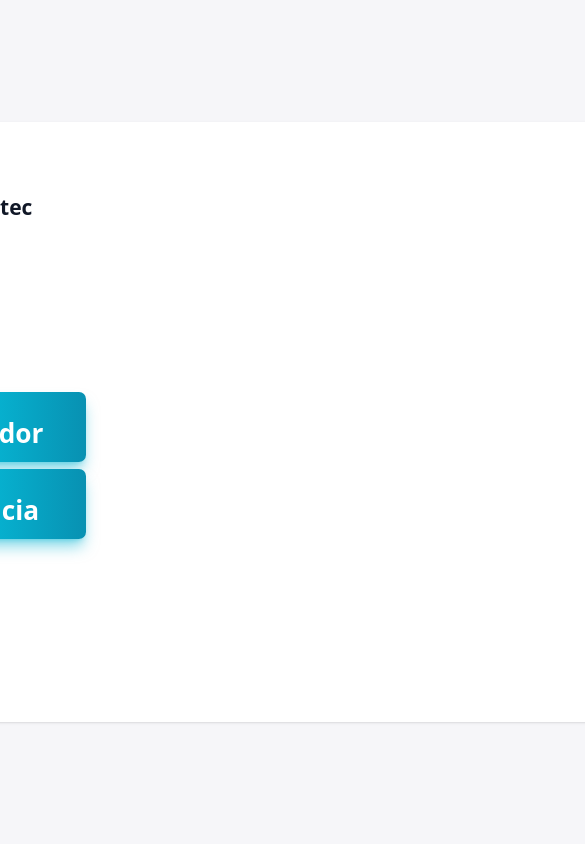
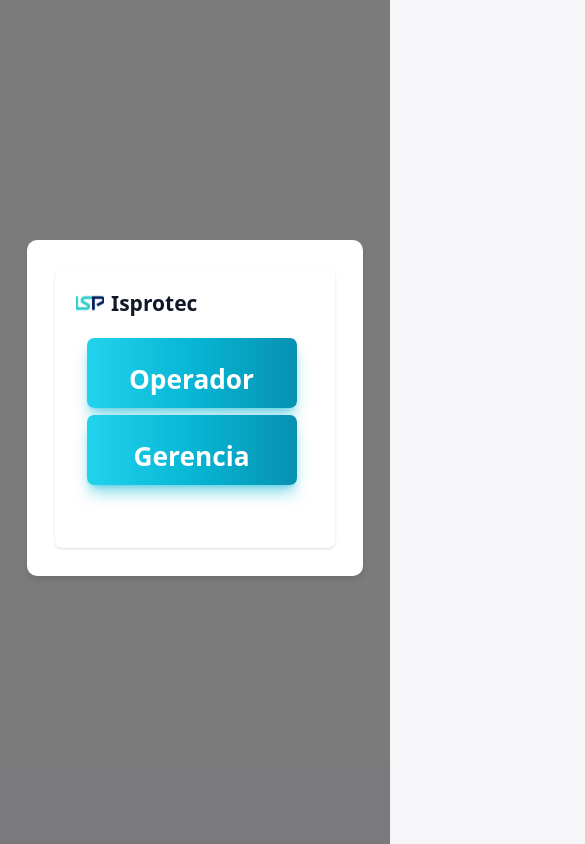
Before and after one commit to pansolit0/angular17-firstpage, an Angular app: page /gerencia-dashboard in a window 390 px wide. Shown: the whole page, 585 px wide, since content can reach past the window. Built offline with nearby package versions, Linux system fonts and the light colour scheme.

Commit message:
version final

```diff
--- a/src/app/app.component.css
+++ b/src/app/app.component.css
@@ -9,7 +9,7 @@
 .containers {
   display: grid;
   width: 100%;
-  max-width: 50%;
+  max-width: 70%;
   margin: 0 70px;
   gap: 1.8rem;
   grid-template-columns: 12rem auto 23rem;
--- a/src/app/app.component.html
+++ b/src/app/app.component.html
@@ -1,5 +1,4 @@
 <app-button-rol></app-button-rol>
 <div class="root" *ngIf="currentRole">
-
   <router-outlet></router-outlet>
 </div>
--- a/src/app/components/analytics-card/analytics-card.component.css
+++ b/src/app/components/analytics-card/analytics-card.component.css
@@ -72,12 +72,13 @@
     width: 100%; /* Cada tarjeta se extiende al ancho completo */
   }
 
-  :root {
-    --sidebar-width: 200px; /* Sidebar más pequeño en pantallas pequeñas */
+
+  .grid-container {
+    grid-template-columns: 1fr; /* Makes the grid a single column */
   }
-
   .horizontal-bar {
-    margin-left: var(--sidebar-width);
+    margin-right: 0; /* Removes the right margin */
+    margin-left: 0; /* Removes the left margin */
   }
 
   .pie-chart {
@@ -102,15 +103,17 @@
 
 @media (max-width: 480px) {
   :root {
-    --sidebar-width: 150px; /* Sidebar aún más pequeño para dispositivos móviles */
+    --sidebar-width: 0px; /* Sidebar aún más pequeño para dispositivos móviles */
   }
 
   .horizontal-bar {
-    margin-left: 0; /* Sidebar puede que se oculte o se colapse */
+    margin-right: 0; /* Removes the right margin */
+    margin-left: 0;
   }
 
   .chart-container {
     justify-content: center; /* Centra los gráficos de pastel en pantallas muy pequeñas */
+    grid-template-columns: 1fr;
   }
 
   .chart-container {
--- a/src/app/components/button-rol/button-rol.component.css
+++ b/src/app/components/button-rol/button-rol.component.css
@@ -1,41 +1,78 @@
 .fondo-bloqueante {
-  position: fixed; /* O absolute, dependiendo de tu layout */
+  position: fixed;
   top: 0;
   left: 0;
   right: 0;
   bottom: 0;
-  background: src('assets/images/overlay2.png') no-repeat center center;
-  background-size: cover;
   display: flex;
   justify-content: center;
   align-items: center;
-}
-.horizontal-bar {
-  margin-right: 230px;
-  width: 100%;
-  background-color: var(--color-white);
-  padding: 20px;
-  border-radius: var(--card-border-radius);
-  box-shadow: var(--box-shadow);
-  margin-top: 4rem;
-  flex-grow: 1; /* Ocupa el espacio restante */
-  max-width: 49%;
-  transition: margin-left 0.3s; /* Suaviza el cambio de tamaño */
-  column-gap: 15px;
+  background: rgba(0, 0, 0, 0.5);
 }
 
-.sas {
-  width: 800px;
-  height: 600px;
+.horizontal-bar {
+  background: #fff; /* Fondo blanco para la tarjeta */
+  box-shadow: 0 4px 6px rgba(0,0,0,0.1); /* Sombra para la tarjeta */
+  border-radius: 10px; /* Bordes redondeados para la tarjeta */
+  padding: 2rem; /* Espaciado interno para la tarjeta */
+  display: flex;
+  flex-direction: column; /* Alinear verticalmente */
+  align-items: center; /* Centrar los elementos horizontalmente */
+  justify-content: space-around; /* Distribuir el espacio verticalmente */
+  max-width: 500px; /* Ancho máximo para la tarjeta */
+  width: 100%; /* Ancho basado en el contenido */
+  margin: 2rem; /* Margen alrededor de la tarjeta */
 }
 
-.navButtom{
+.container2 {
   display: flex;
-  padding: 150px 60px ;
+  flex-direction: column;
+  width: 100%;
+  align-items: center;
+  justify-content: center;
 }
 
-.left{
-  padding-left: 95px;
-  padding-top: 50px;
+.pantalla-restrictiva{
+  margin-left: 100px;
+}
 
+@media (min-width: 640px) {
+  .container2 {
+    flex-direction: row; /* Elementos lado a lado en pantallas más grandes */
+  }
+
+  .btn-primary {
+    max-width: none;
+    margin: 0 10px; /* Espacio entre botones */
+  }
+  .pantalla-restrictiva{
+    margin-left: 60px;
+  }
 }
+
+@media (max-width: 640px) {
+  .horizontal-bar, .fondo-bloqueante {
+    margin-top: 0;
+    width: auto; /* Ajusta el ancho según el contenido */
+    height: auto; /* Ajusta la altura según el contenido */
+  }
+
+  .pantalla-restrictiva, .navButtom {
+    width: 100%; /* Ocupa todo el ancho disponible */
+    height: auto; /* Ajusta la altura según el contenido */
+  }
+
+
+  .navButtom ul li {
+    width: 100%; /* Ocupa todo el ancho disponible */
+    margin-bottom: 0.5rem; /* Espacio entre botones */
+  }
+
+  .navButtom ul li button {
+    width: 100%; /* Ocupa todo el ancho disponible */
+    height: auto; /* Ajusta la altura según el contenido */
+  }
+  .pantalla-restrictiva{
+    margin-left: 0px;
+  }
+}
--- a/src/app/components/button-rol/button-rol.component.html
+++ b/src/app/components/button-rol/button-rol.component.html
@@ -1,15 +1,13 @@
 <div class="fondo-bloqueante" *ngIf="mostrarFondo">
-  <div class="flex flex-col items-center justify-center px-6 py-8 mx-auto md:h-screen lg:py-0 ">
-    <div class="w-full bg-white rounded-lg shadow dark:border md:mt-0 sm:max-w-md xl:p-0 white:bg-gray-800 dark:border-gray-700 ">
-      <div class="p-6 space-y-4 md:space-y-6 sm:p-8 h-80 w-80 sas ">
-          <a href="#" class="flex items-center mb-6 text-2xl font-semibold text-gray-900 dark:text-gray left">
-            <img class="w-8 h-8 mr-2" src="./assets/images/logo%20s.png" alt="logo">
+  <div class="flex flex-col items-center justify-center px-8 py-8 mx-auto md:h-screen lg:py-0 horizontal-bar">
+    <div class="w-full bg-white rounded-lg shadow dark:border md:mt-0 sm:max-w-md xl:p-0 white:bg-gray-800 dark:border-gray-700">
+      <div class="p-6 space-y-4 md:space-y-6 sm:p-8 h-80 w-80 ">
+          <a href="#" class="flex items-center mb-6 text-2xl sm:text-4xl font-semibold text-gray-900 dark:text-gray left">
+              <img class="w-8 h-8 sm:w-16 sm:h-16 mr-2" src="./assets/images/logo%20s.png" alt="logo">
             Isprotec
           </a>
-          <div class="pantalla-restrictiva">
-                <nav class="navButtom p-8">
-                  <br>
-                  <ul class="">
+          <div class="pantalla-restrictiva flex flex-col items-center justify-center">
+                  <ul class="space-y-2">
                     <li class=" text-white bg-gradient-to-r from-cyan-400 via-cyan-500 to-cyan-600 hover:bg-gradient-to-br focus:ring-4 focus:outline-none focus:ring-cyan-300 dark:focus:ring-cyan-800 shadow-lg shadow-cyan-500/50 dark:shadow-lg dark:shadow-cyan-800/80 font-medium rounded-lg text-sm px-5 py-2.5 text-center me-2 mb-2 w-60 h-20">
                       <button href="" class=""  (click)="redirigir('operador')"><br><h2 class="text-3xl ">Operador</h2>
                       </button>
@@ -19,7 +17,6 @@
                       </button>
                     </li>
                   </ul>
-                </nav>
           </div>
       </div>
     </div>
--- a/src/app/components/sidebar-operador/sidebar.component.css
+++ b/src/app/components/sidebar-operador/sidebar.component.css
@@ -83,23 +83,17 @@ aside {
 
 @media (max-width: 768px) {
   aside {
-    width: 100%; /* Ocupa todo el ancho de la pantalla */
-    position: fixed; /* Fija el sidebar en la parte superior */
-    top: 0;
-    left: 0;
-    z-index: 1000; /* Asegura que se muestre por encima de otros elementos */
-    box-shadow: var(--box-shadow); /* Opcional, dependiendo del estilo deseado */
+    width: 100%;
+    height: auto;
+    position: static;
   }
 
   .sidebar {
-    flex-direction: row; /* Organiza los elementos en una fila */
-    justify-content: space-between; /* Distribuye los elementos uniformemente */
-    padding-top: 0; /* Elimina el padding superior si no es necesario */
+    flex-direction: row;
+    overflow-x: auto;
   }
 
   .sidebar a {
-    padding: 1rem; /* Ajusta el padding para los elementos en la barra de navegación */
-    flex-grow: 1; /* Permite que cada enlace crezca para ocupar el espacio disponible */
-    text-align: center; /* Centra el texto dentro de los enlaces */
+    flex-shrink: 0; /* Evita que los enlaces se compriman */
   }
 }
--- a/src/app/components/timeline-chart/timeline-chart.component.css
+++ b/src/app/components/timeline-chart/timeline-chart.component.css
@@ -50,3 +50,41 @@
   align-items: center;
   width: 100%;
 }
+
+@media (max-width: 768px) {
+  .container, .container2 {
+    flex-direction: column;
+    align-items: center;
+  }
+
+  .main-content {
+    margin-left: 0; /* Elimina el margen izquierdo en tablets */
+  }
+
+  .horizontal-bar {
+    width: 100%; /* El contenedor horizontal ocupa el 100% del ancho */
+  }
+
+  .chart-container {
+    flex-direction: column;
+  }
+
+  .chart-contenedor canvas {
+    width: 100% !important; /* Forzamos el ancho del canvas al 100% */
+    height: auto !important; /* La altura se ajustará proporcionalmente */
+  }
+}
+
+@media (max-width: 480px) {
+  .main-content {
+    padding: 10px; /* Menos padding en dispositivos más pequeños */
+  }
+
+  .horizontal-bar {
+    padding: 10px; /* Igual que el padding de main-content */
+  }
+
+  .chart-contenedor canvas {
+    max-width: 150%; /* Asegura que el canvas no se desborde de su contenedor */
+  }
+}
--- a/src/app/components/timeline-chart/timeline-chart.component.html
+++ b/src/app/components/timeline-chart/timeline-chart.component.html
@@ -7,7 +7,9 @@
         <button (click)="toggleDataset(0)" type="button" class="text-white bg-gradient-to-r from-cyan-400 via-cyan-500 to-cyan-600 hover:bg-gradient-to-br focus:ring-4 focus:outline-none focus:ring-cyan-300 dark:focus:ring-cyan-800 shadow-lg shadow-cyan-500/50 dark:shadow-lg dark:shadow-cyan-800/80 font-medium rounded-lg text-sm px-5 py-2.5 text-center me-2 mb-2 h-15">Mostrar JG</button>
         <button (click)="toggleDataset(1)" type="button" class="text-white bg-gradient-to-r from-cyan-400 via-cyan-500 to-cyan-600 hover:bg-gradient-to-br focus:ring-4 focus:outline-none focus:ring-cyan-300 dark:focus:ring-cyan-800 shadow-lg shadow-cyan-500/50 dark:shadow-lg dark:shadow-cyan-800/80 font-medium rounded-lg text-sm px-5 py-2.5 text-center me-2 mb-2 h-15">Mostrar HF</button>
         </div>
-        <canvas #myChart width="1200" height="450"></canvas>
+
+        <div class="chart-contenedor"><canvas #myChart width="1200" height="450"></canvas>
+        </div>
         <div class="grid justify-items-center">
           <div class="container2">
           <button #saveBtn type="button" class="text-white bg-gradient-to-r from-cyan-400 via-cyan-500 to-cyan-600 hover:bg-gradient-to-br focus:ring-4 focus:outline-none focus:ring-cyan-300 dark:focus:ring-cyan-800 shadow-lg shadow-cyan-500/50 dark:shadow-lg dark:shadow-cyan-800/80 font-medium rounded-lg text-sm px-5 py-2.5 text-center me-2 mb-2 h-20">EXPORTAR GRAFICO</button>
--- a/src/app/layouts/operador-dashboard/operador-dashboard.component.css
+++ b/src/app/layouts/operador-dashboard/operador-dashboard.component.css
@@ -28,7 +28,7 @@
 }
 
 *{
-  margin: 0;
+  margin: 0 0 0 0;
   padding: 0;
   outline: 0;
   border: 0;
@@ -59,9 +59,23 @@ small {
 .grid-container {
   display: grid;
   grid-template-columns: repeat(3, 1fr); /* Creates three columns */
-  grid-gap: 10px; /* Sets the gap between grid items */
+  grid-gap: 5px; /* Sets the gap between grid items */
 }
 
 .grid-item {
   /* Styling for the grid items, if needed */
 }
+
+@media (max-width: 768px) {
+  .grid-container {
+    /* Para tablets, los elementos se muestran en una sola columna */
+    grid-template-columns: 1fr;
+  }
+}
+
+@media (max-width: 480px) {
+  .grid-container {
+    /* Para móviles, los elementos también se muestran en una sola columna */
+    grid-template-columns: 1fr;
+  }
+}
--- a/src/app/layouts/operador-dashboard/operador-dashboard.component.html
+++ b/src/app/layouts/operador-dashboard/operador-dashboard.component.html
@@ -9,7 +9,6 @@
               <div class="grid-item"><div><app-cell5o5></app-cell5o5></div></div>
               <div class="grid-item"><div><app-cell6o6></app-cell6o6></div></div>
               <div class="grid-item"><div><app-cell7o7></app-cell7o7></div></div>
-              <!-- Divs vacíos para marcadores de posición si es necesario -->
               <div class="grid-item"></div>
               <div class="grid-item"></div>
             </div>
--- a/src/styles.css
+++ b/src/styles.css
@@ -121,3 +121,9 @@ b {
 .warning {
   color: var(--color-warning);
 }
+
+@media (max-width: 768px) {
+  .root {
+    margin-left: 0;
+  }
+}
```
